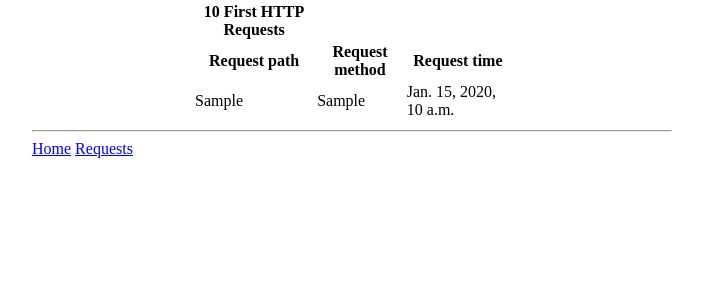
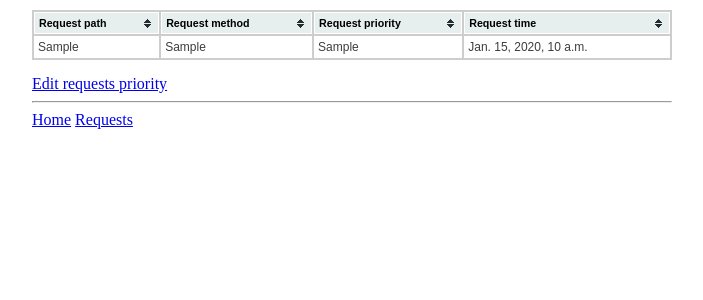
Before and after one commit to TTask/cups42, a Django app: template pyta/templates/pyta/requests.html in a window 1280 px wide. Shown: the top 300 px of the page, without its empty margins (288-991 px from the left). Run offline with Django 3.2, Linux system fonts and the light colour scheme; the template is opened without the code that fills it: most values are stand-ins (such as "Sample title", 1, 10 or a date in 2020); parts of the project's set-up code (start-up, migrations or seed data) failed here and were passed over; some libraries are stand-ins or nearby versions.

Commit message:
t13: added feature requested by client

```diff
--- a/cups42/settings.py
+++ b/cups42/settings.py
@@ -33,7 +33,7 @@ MIDDLEWARE_CLASSES = (
     'pyta.middleware.RequestStorage',
 )
 
-LOGIN_REDIRECT_URL = '/'
+LOGIN_REDIRECT_URL = '/login'
 TEMPLATE_CONTEXT_PROCESSORS = (
     "django.contrib.auth.context_processors.auth",
     "django.core.context_processors.debug",
--- a/cups42/urls.py
+++ b/cups42/urls.py
@@ -14,6 +14,9 @@ urlpatterns = patterns(
     url(r'^index$', 'pyta.views.home_view', name='home'),
     url(r'^edit$', 'pyta.views.edit_view', name='edit'),
     url(r'^edit_ajax', 'pyta.views.edit_view_ajax', name='edit_ajax'),
+    url(r'^edit_request_priority$',
+        'pyta.views.set_request_priority_view_ajax',
+        name='edit_request_priority'),
     url(r'^login$', 'django.contrib.auth.views.login',
         {'template_name': 'login.html'}, name='login'),
     url(r'^logout$', 'django.contrib.auth.views.logout',
--- a/pyta/forms.py
+++ b/pyta/forms.py
@@ -1,5 +1,6 @@
 from django import forms
 from models import UserInfo
+from models import RequestPriorityEntry
 from widgets import DatePickerWidget
 
 
@@ -14,3 +15,8 @@ class EditUserInfoForm(forms.ModelForm):
                 defaultDate: '-18y',
                 yearRange: 'c-20:c+10'""")
             }
+
+
+class EditRequestPriorityForm(forms.ModelForm):
+    class Meta:
+        model = RequestPriorityEntry
--- a/pyta/templates/pyta/requests.html
+++ b/pyta/templates/pyta/requests.html
@@ -1,25 +1,46 @@
 {% extends 'base.html' %}
+{% load static %}
+{% block head %}
+<script type="text/javascript" src="{% static 'js/jquery.tablesorter.min.js' %}"></script>
+{% endblock %}
 {% block content %}
-	<table class='requests-table'>
+	<table class="tablesorter" id="requests-table">
 		<thead>
-			<tr>
-				<th>10 First HTTP Requests</th>
-			</tr>
 			<tr>
 				<th>Request path</th>
 				<th>Request method</th>
+				<th>Request priority</th>
 				<th>Request time</th>
 			</tr>
 		</thead>
 		<tbody>
 			{% for request in first_requests %}
 				<tr>
-					<td class='request-path'>{{ request.request_path }}</td>
+					<td class='request-path clickable'>{{ request.request_path }}</td>
 					<td class='request-method'>{{ request.request_method }}</td>
+					<td class='request-priority'>{{ request.request_priority }}</td>
 					<td class='request-time'>{{ request.request_time }}</td>
 				</tr>
 			{% endfor %}
-
 		</tbody>
 	</table>
+	{% if user.is_authenticated %}
+		<div class='change-priority-form'>
+			<div id='result'>
+			</div>
+			<form  method='post' action='' id='change-request-priority'>
+				{% csrf_token %}
+				<table>
+					{{ form.as_table }}
+				</table>
+				<input type='submit' value='Save'>
+				<img id="progress-gif" src="{% static 'images/loading.gif' %}" style="display: none">
+			</form>
+	{% else %}
+		<a href="{% url 'login' %}?next={% url 'requests' %}">Edit requests priority</a>
+	{% endif %}
+			<script type="text/javascript">
+				$("#requests-table").tablesorter({});
+			</script>
+
 {% endblock %}
--- a/static/css/style.css
+++ b/static/css/style.css
@@ -20,12 +20,6 @@ body {
 
 .contacts {
 	float: right;
-}
-
-.requests-table
-{
-    width: 50%;
-    margin: auto;
 }
 
 .right-column
@@ -59,3 +53,49 @@ body {
 	border-radius: 3px;
 	color: #c0392b;
 }
+
+.clickable:hover
+{
+    cursor: pointer;
+    background-color: #bdc3c7;
+}
+
+/* tables */
+table.tablesorter {
+    font-family:arial;
+    background-color: #CDCDCD;
+    margin:10px 0pt 15px;
+    font-size: 9pt;
+    width: 100%;
+    text-align: left;
+}
+table.tablesorter thead tr th, table.tablesorter tfoot tr th {
+    background-color: #e6EEEE;
+    border: 1px solid #FFF;
+    font-size: 8pt;
+    padding: 4px;
+}
+table.tablesorter thead tr .header {
+    background-image: url(/static/images/bg.gif);
+    background-repeat: no-repeat;
+    background-position: center right;
+    cursor: pointer;
+}
+table.tablesorter tbody td {
+    color: #3D3D3D;
+    padding: 4px;
+    background-color: #FFF;
+    vertical-align: top;
+}
+table.tablesorter tbody tr.odd td {
+    background-color:#F0F0F6;
+}
+table.tablesorter thead tr .headerSortUp {
+    background-image: url(/static/images/asc.gif);
+}
+table.tablesorter thead tr .headerSortDown {
+    background-image: url(/static/images/desc.gif);
+}
+table.tablesorter thead tr .headerSortDown, table.tablesorter thead tr .headerSortUp {
+background-color: #8dbdd8;
+}
--- a/static/js/site.js
+++ b/static/js/site.js
@@ -1,5 +1,7 @@
 
 	$(document).ready( function() {
+
+
 
 		function clearFileInput()
 			{
@@ -10,7 +12,6 @@
     			newInput.name = oldInput.name;
     			newInput.className = oldInput.className;
     			newInput.style.cssText = oldInput.style.cssText;
-
     			oldInput.parentNode.replaceChild(newInput, oldInput);
 			};
 
@@ -44,11 +45,6 @@
 		};
 
 
-		function result(responseText, statusText, xhr, $form){
-			alert(responseText['birth_date']);
-		};
-
-
 		$(".edit-form").ajaxForm({
 
 			beforeSubmit: beforeEditSubmit,
@@ -57,4 +53,33 @@
 			url: '/edit_ajax',
 			dataType: 'json'
 			});
+
+		function afterPriorityEditSubmit(responseText, statusText, xhr, $form){
+			$($form).find('input').attr('disabled', false);
+			$("#progress-gif").fadeOut('slow');
+			showResult(responseText);
+
+		};
+
+		function beforePriorityEditSubmit(){
+			var $form = $('#change-request-priority');
+			$form.find(".error-input").removeClass('error-input');
+			$form.find('input').attr('disabled', true);
+			$("#progress-gif").fadeIn('slow');
+		};
+
+		$("#change-request-priority").ajaxForm({
+
+			beforeSubmit: beforePriorityEditSubmit,
+			success: afterPriorityEditSubmit,
+			fail: afterPriorityEditSubmit,
+			url: '/edit_request_priority',
+			dataType: 'json'
+		});
+
+		$(".request-path").on('click', function(event) {
+			event.preventDefault();
+			$('#id_request_path').val($(this).text());
+		});
+
 });
--- a/templates/base.html
+++ b/templates/base.html
@@ -4,7 +4,6 @@
   <head>
     <meta charset="utf-8">
     <title>42 Coffe Cups</title>
-
     <link rel="stylesheet" href="{% static 'css/style.css' %}">
     <link rel="stylesheet" href="{% static 'css/jquery-ui-1.10.3.custom.min.css' %}">
 
@@ -12,6 +11,8 @@
     <script type="text/javascript" src="http://ajax.googleapis.com/ajax/libs/jqueryui/1.10.3/jquery-ui.min.js"></script>
     <script type="text/javascript" src="http://malsup.github.io/jquery.form.js"></script>
     <script type="text/javascript" src="{% static 'js/site.js' %}"></script>
+        {% block head %}
+    {% endblock %}
   </head>
   <body>
     {% block content %}
```
Also changed, not shown: pyta/middleware.py (+9 -1 lines), pyta/models.py (+8 -0 lines), pyta/tests.py (+34 -4 lines), pyta/views.py (+41 -2 lines), pyta/migrations/0005_auto__add_requestpriorityentry__add_field_requesthistoryentry_request_.py (added), static/images/asc.gif (added), static/images/bg.gif (added), static/images/desc.gif (added), static/images/loading.gif, static/js/jquery.tablesorter.min.js (added).
